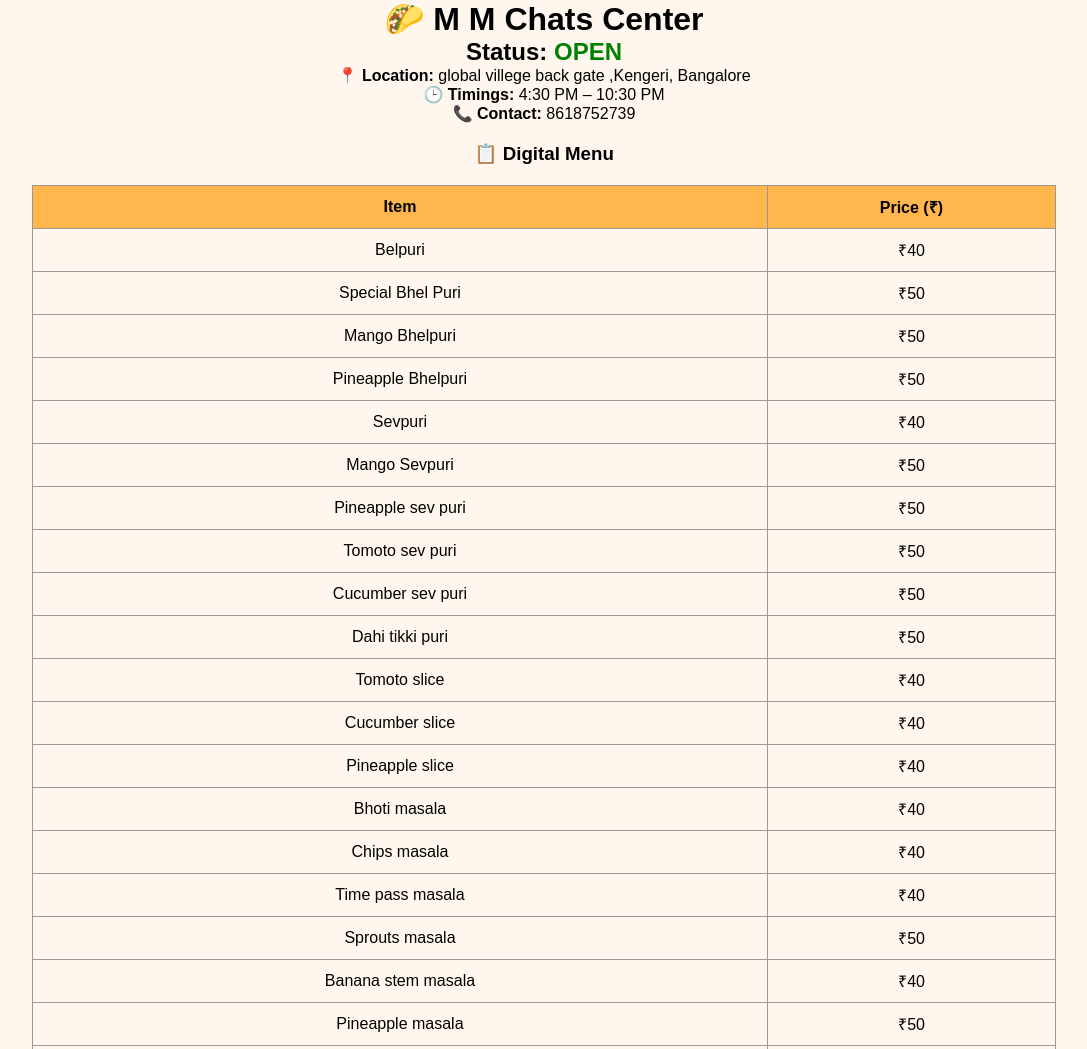
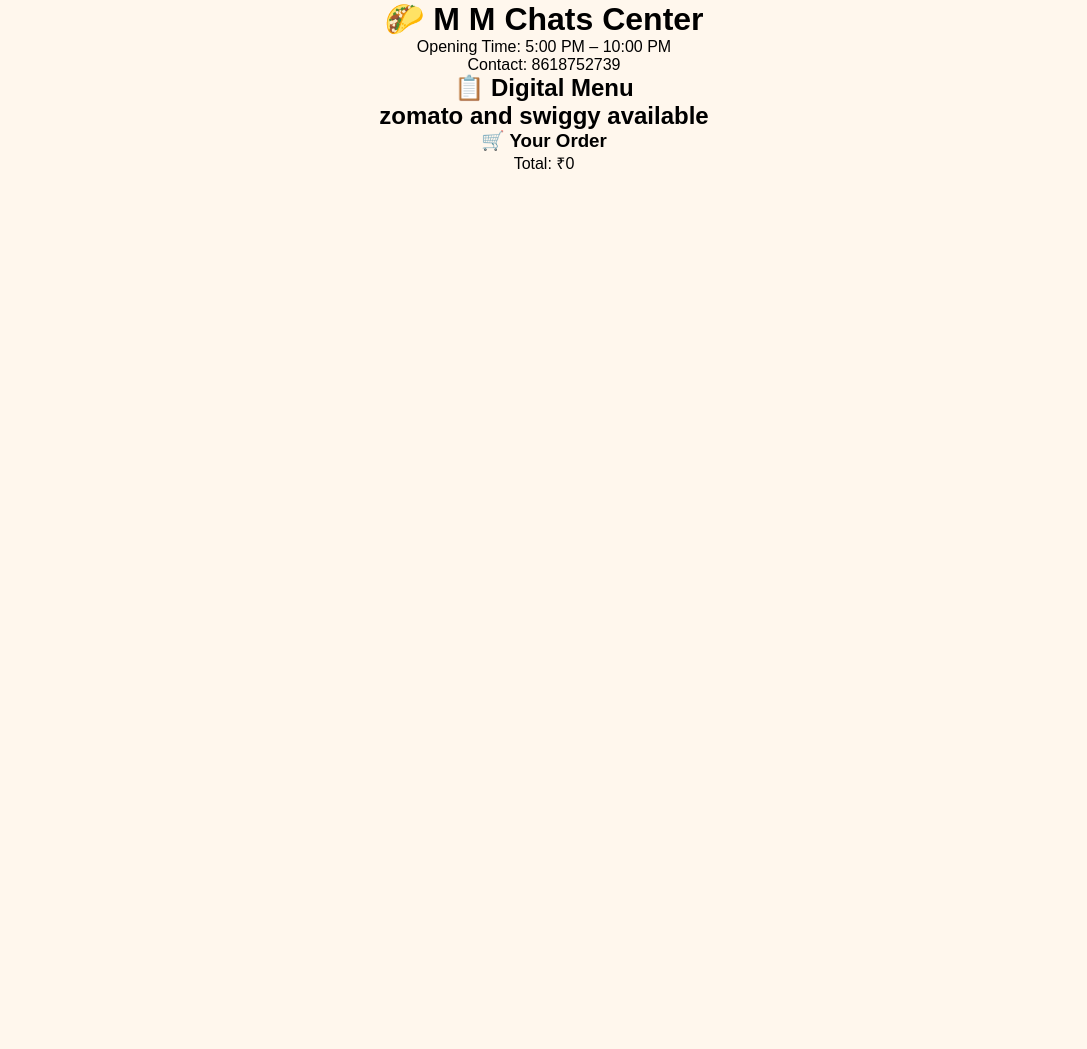
Before and after one commit to Manum2003/digital_menu-card, a plain HTML site: page index.html in a window 1280 px wide. Shown: the top 1049 px of the page, without its empty margins (96-1183 px from the left). After the commit the page ends 800 px from the top, so only its background shows below. Drawn offline with Linux system fonts and the light colour scheme.

Commit message:
Update index.html

```diff
--- a/index.html
+++ b/index.html
@@ -1,31 +1,34 @@
 <!DOCTYPE html>
-<html lang="en">
+<html>
 <head>
-    <meta charset="UTF-8">
-    <title>M MChats Center</title>
-    <link rel="stylesheet" href="style.css">
+<meta charset="UTF-8">
+<meta name="viewport" content="width=device-width, initial-scale=1.0">
+<title>M M Chats Center</title>
+
+<link href="https://fonts.googleapis.com/css2?family=Poppins:wght@400;600;700&display=swap" rel="stylesheet">
+<link rel="stylesheet" href="style.css">
 </head>
+
 <body>
 
-<h1>🌮 M M Chats Center</h1>
+<header>
+    <h1>🌮 M M Chats Center</h1>
+    <div class="info">
+        <div><span class="highlight">Opening Time:</span> 5:00 PM – 10:00 PM</div>
+        <div><span class="highlight">Contact:</span> 8618752739</div>
+    </div>
+</header>
 
-<h2 id="status">Status: </h2>
+<h2 class="menu-title">📋 Digital Menu</h2>
 
-<div class="details">
-    <p><b>📍 Location:</b> global villege back gate ,Kengeri, Bangalore</p>
-    <p><b>🕒 Timings:</b> 4:30 PM – 10:30 PM</p>
-    <p><b>📞 Contact:</b> 8618752739</p>
+<div class="menu" id="menu"></div>
+
+<div class="cart">
+    <h2>zomato and swiggy available</h2>
+    <h3>🛒 Your Order</h3>
+    <div id="cartItems"></div>
+    <div class="total">Total: ₹<span id="total">0</span></div>
 </div>
-
-<h3>📋 Digital Menu</h3>
-
-<table>
-    <tr>
-        <th>Item</th>
-        <th>Price (₹)</th>
-    </tr>
-    <tbody id="menu"></tbody>
-</table>
 
 <script src="script.js"></script>
 </body>
```
